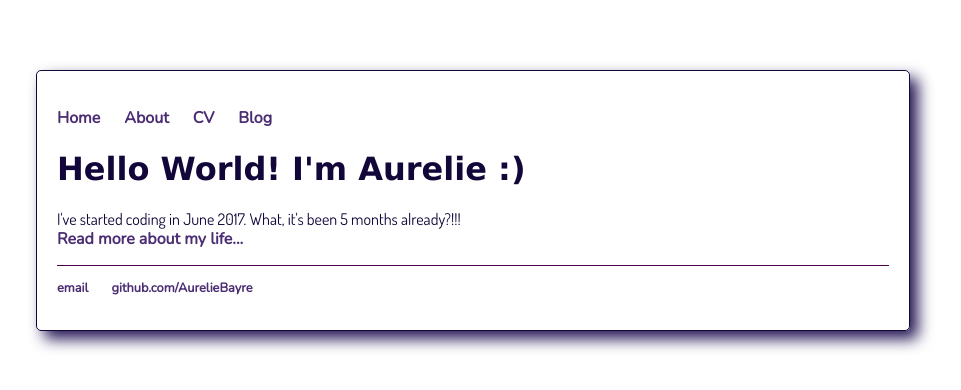
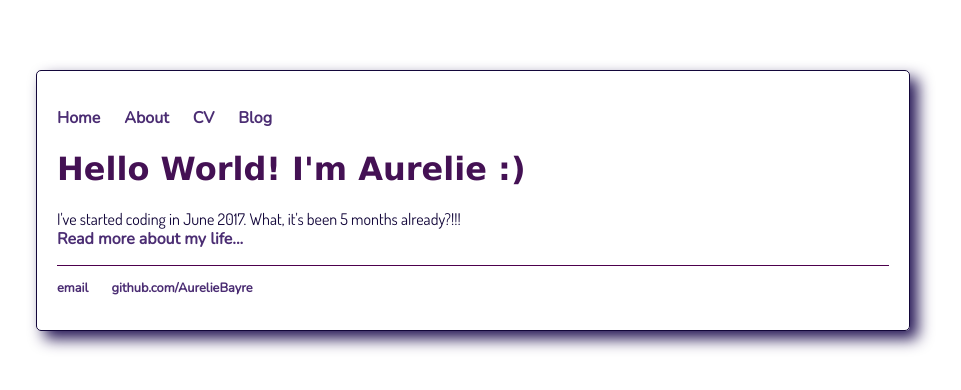
Before and after one commit to AurelieBayre/aurelieBayre.github.io, a Jekyll site: the page built from index.html, in a window 1280 px wide. Shown: the top 390 px of the page, without its empty margins (167-1128 px from the left). Built offline with Jekyll 4.4.1, drawn with Linux system fonts in a browser that asks for light colours.

Commit message:
Update main.css

```diff
--- a/css/main.css
+++ b/css/main.css
@@ -30,7 +30,7 @@ a:hover {
     text-decoration: underline;
 }
 h1 {
-    color: #13073A;
+    color: #441154;
     font-family:'Lucida Sans Unicode', 'Lucida Grande', 'Sans-Serif';
     font-size: 2em;
 }
```
